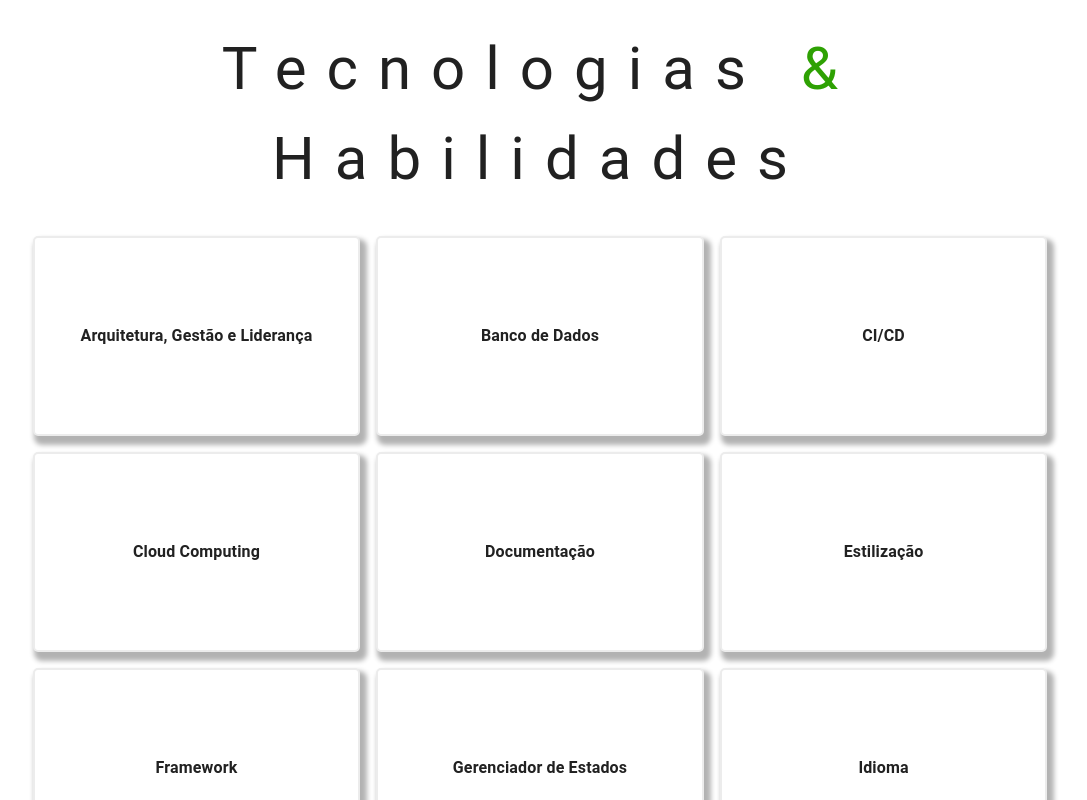
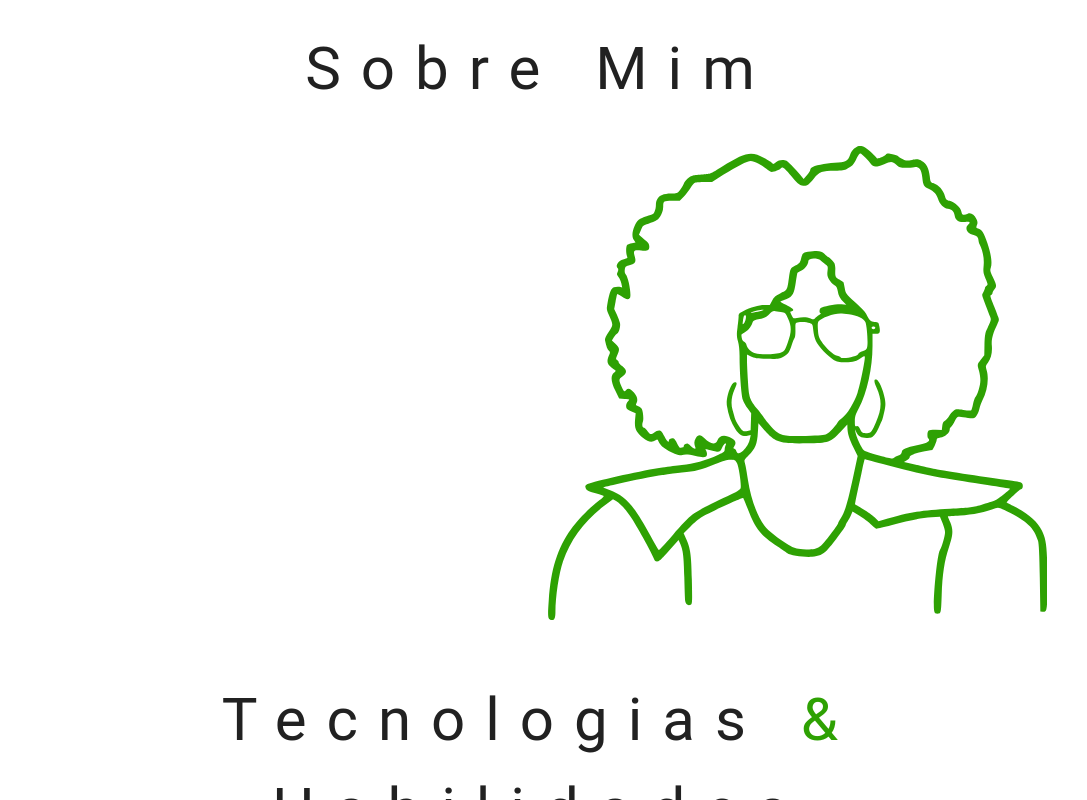
Before and after one commit to AshileySabah/portfolio-final, a React (Vite) app: page / in a window 1280 px wide. Shown: the top 800 px of the page, without its empty margins (100-1187 px from the left). Built offline with nearby package versions, Linux system fonts and the light colour scheme.

Commit message:
feat: sobre mim svg

```diff
--- a/src/pages/Portal/Home/index.tsx
+++ b/src/pages/Portal/Home/index.tsx
@@ -2,6 +2,7 @@ import { Clientes } from "@/pages/Clientes";
 import { Contatos } from "@/pages/Contatos";
 import { Experiencias } from "@/pages/Experiencias";
 import { Habilidades } from "@/pages/Habilidades";
+import { SobreMim } from "@/pages/SobreMim";
 import { Solucoes } from "@/pages/Solucoes";
 import { Grid } from "@mui/material";
 
@@ -9,6 +10,7 @@ export const Home: React.FC = () => {
   return (
     <Grid container spacing={3} justifyContent="center">
       <Grid item xs={12} sm={12} md={12} lg={10} xl={10}>
+        <SobreMim />
         <Habilidades />
         <Experiencias />
         <Solucoes />
--- /dev/null
+++ b/src/pages/SobreMim/index.tsx
@@ -0,0 +1,17 @@
+import { PageLayout } from "@/components/PageLayout";
+import { Grid } from "@mui/material";
+import ProfilePhoto from "../../assets/profilePhoto.svg?react";
+import { Card } from "./styles";
+
+export const SobreMim = () => {
+  return (
+    <PageLayout section="Sobre Mim">
+      <Grid container spacing={2}>
+        <Grid item xs={12} sm={12} md={6}></Grid>
+        <Grid item xs={12} sm={12} md={6}>
+          <ProfilePhoto fill="#2ea103" />
+        </Grid>
+      </Grid>
+    </PageLayout>
+  );
+};
--- /dev/null
+++ b/src/pages/SobreMim/styles.tsx
@@ -0,0 +1,14 @@
+import styled from "styled-components";
+import { Paper } from "@mui/material";
+
+export const Card = styled(Paper)`
+  padding: 15px;
+  border-radius: 5px;
+  border: 2px solid #ececec;
+  background-color: ${({ theme }) => theme?.palette?.common?.white};
+  text-align: justify;
+
+  -webkit-box-shadow: 4px 6px 5px 3px rgba(0, 0, 0, 0.3) !important;
+  -moz-box-shadow: 4px 6px 5px 3px rgba(0, 0, 0, 0.3) !important;
+  box-shadow: 4px 6px 5px 3px rgba(0, 0, 0, 0.3) !important;
+`;
```
Also changed, not shown: src/assets/profilePhoto.png (added), src/assets/profilePhoto.svg (added).
